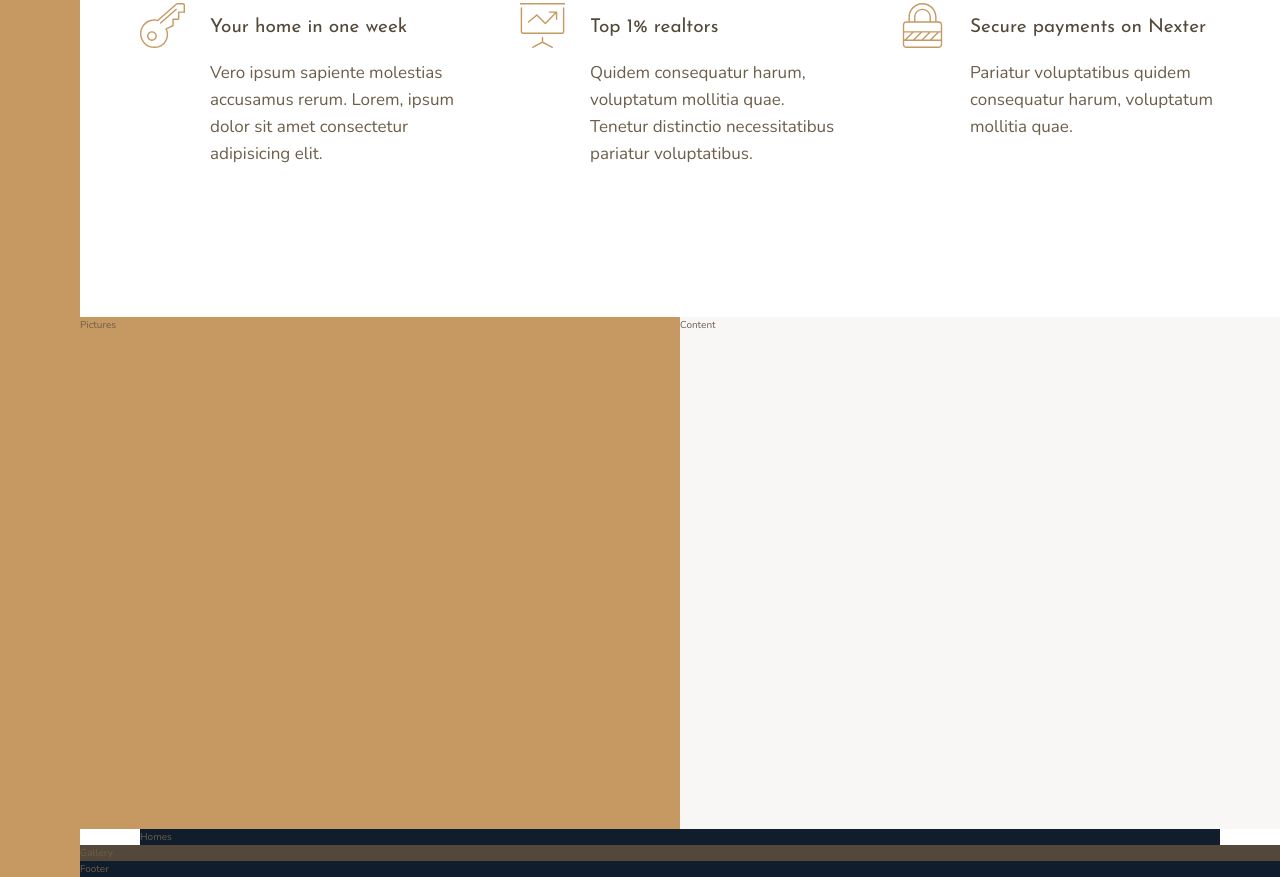
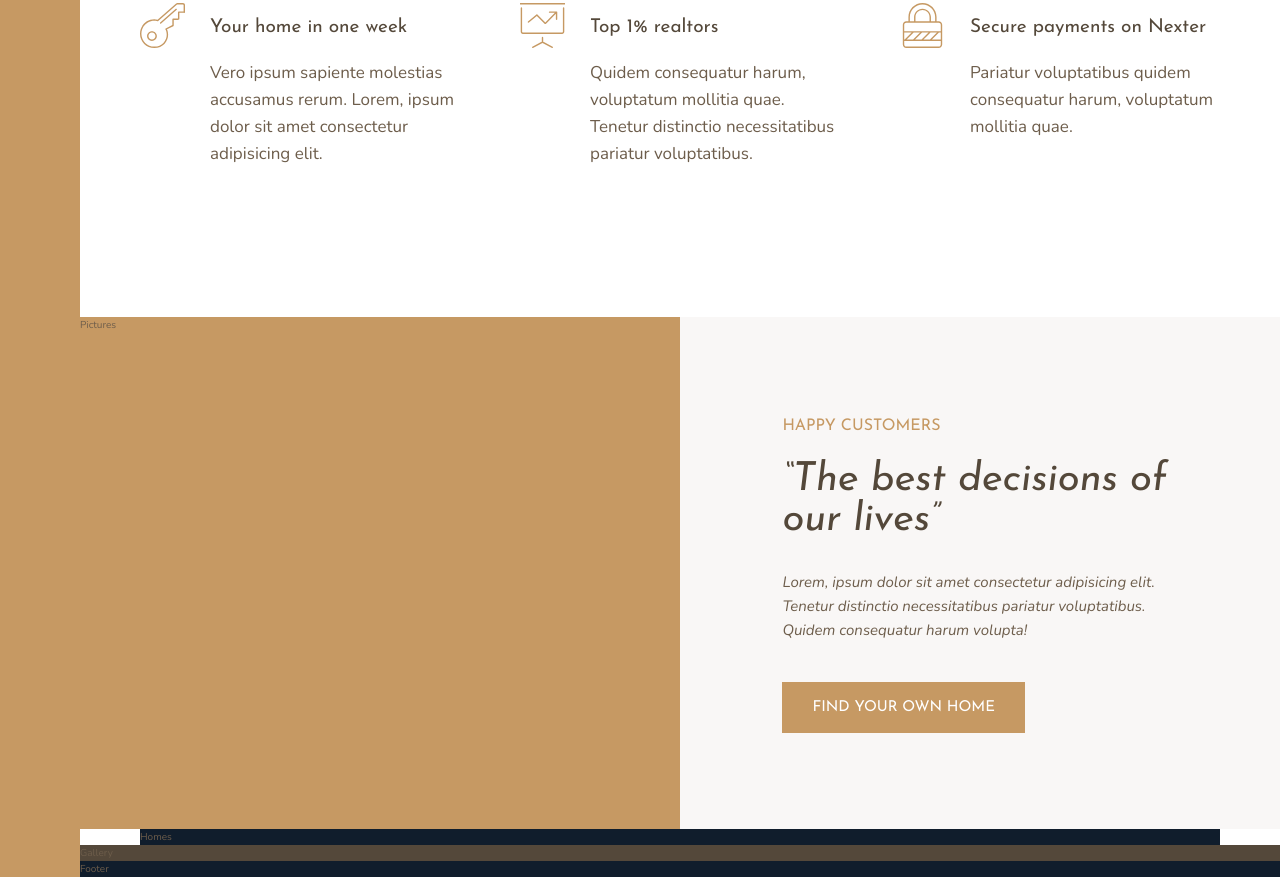
Before and after one commit to jacekzieba/Nexter, a website: page index.html in a window 1280 px wide. Shown: the part 991-1868 px from the top of the page. Drawn offline with nearby package versions, Linux system fonts and the light colour scheme.

Commit message:
story right

```diff
--- a/index.html
+++ b/index.html
@@ -73,7 +73,10 @@
             Pictures
         </div>
         <div class="story__content">
-            Content
+            <h3 class="heading-3 mb-sm">Happy customers</h3>
+            <h2 class="heading-2 heading-2--dark mb-md">&ldquo;The best decisions of our lives&rdquo;</h2>
+            <p class="story__text mb-lg">Lorem, ipsum dolor sit amet consectetur adipisicing elit. Tenetur distinctio necessitatibus pariatur voluptatibus. Quidem consequatur harum volupta!</p>
+            <button class="btn">Find your own home</button>
         </div>
 
         <section class="homes">
--- a/sass/_story.scss
+++ b/sass/_story.scss
@@ -7,5 +7,16 @@
     &__content {
         background-color: $color-grey-light-1;
         grid-column: col-start 5 / full-end;
+        padding: 6rem 8vw;
+
+        display: flex;
+        flex-direction: column;
+        justify-content: center;
+        align-items: flex-start;
+    }
+
+    &__text {
+        font-size: 1.5rem;
+        font-style: italic;
     }
 }
--- a/sass/_typography.scss
+++ b/sass/_typography.scss
@@ -9,10 +9,24 @@
 
 .heading-2 {
     @extend %heading;
+    font-size: 4rem;
+    font-style: italic;
+    line-height: 1;
+
+    &--light {
+        color: $color-grey-light-1;
+    }
+
+    &--dark {
+        color: $color-grey-dark-1;
+    }
 }
 
 .heading-3 {
     @extend %heading;
+    font-size: 1.6rem;
+    color: $color-primary;
+    text-transform: uppercase;
 }
 
 .heading-4 {
@@ -27,3 +41,36 @@
         color: $color-grey-dark-1;
     }
 }
+
+.btn {
+    background-color: $color-primary;
+    color: #ffffff;
+    border: none;
+    border-radius: 0;
+    font-family: $font-display;
+    font-size: 1.5rem;
+    text-transform: uppercase;
+    padding: 1.8rem 3rem;
+    cursor: pointer;
+    transition: all .2s;
+
+    &:hover {
+        background-color: $color-primary-dark;
+    }
+}
+
+.mb-sm {
+    margin-bottom: 2rem;
+}
+
+.mb-md {
+    margin-bottom: 3rem;
+}
+
+.mb-lg {
+    margin-bottom: 4rem;
+}
+
+.mb-hg {
+    margin-bottom: 5rem;
+}
```
Also changed, not shown: sass/main.css, 1 other file.
